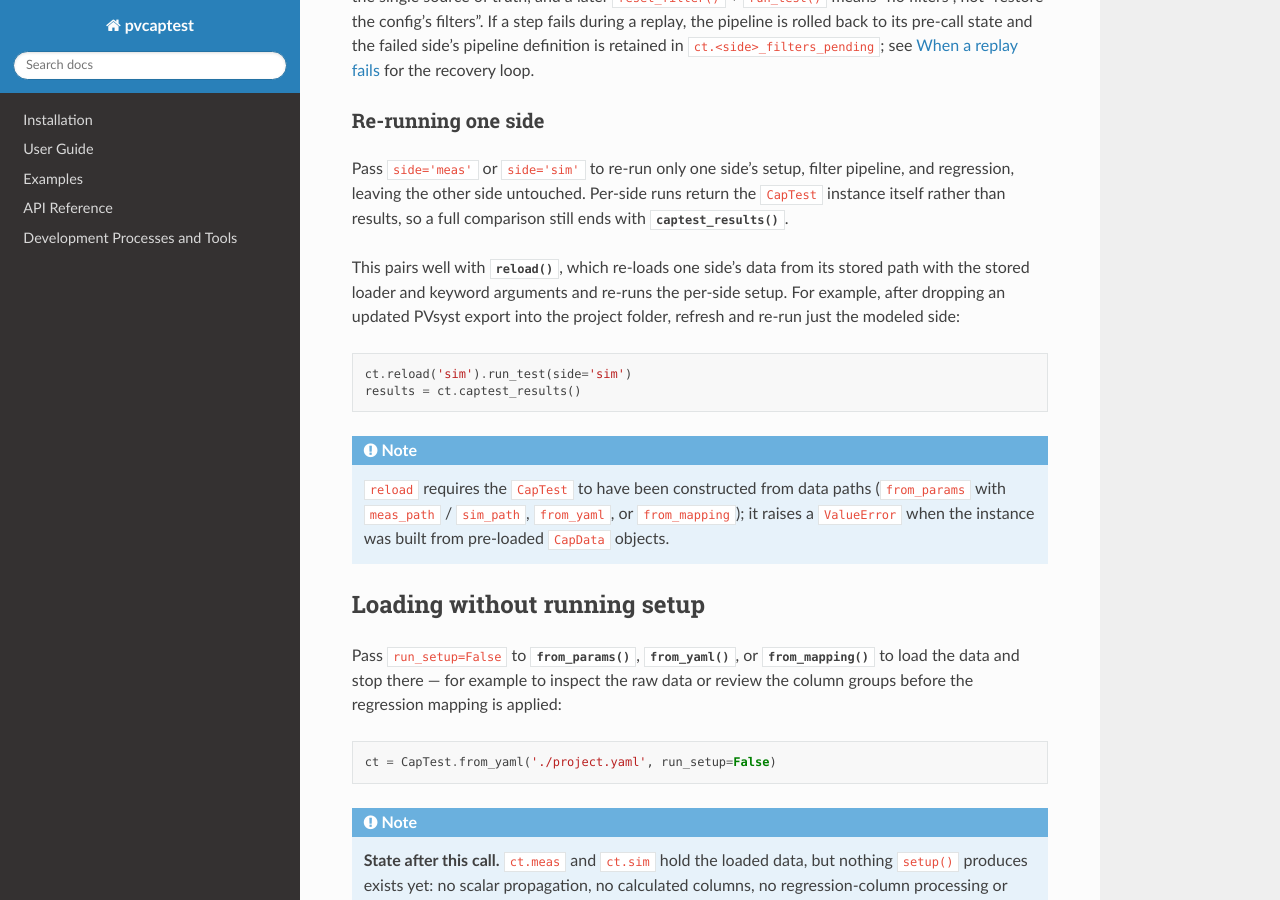
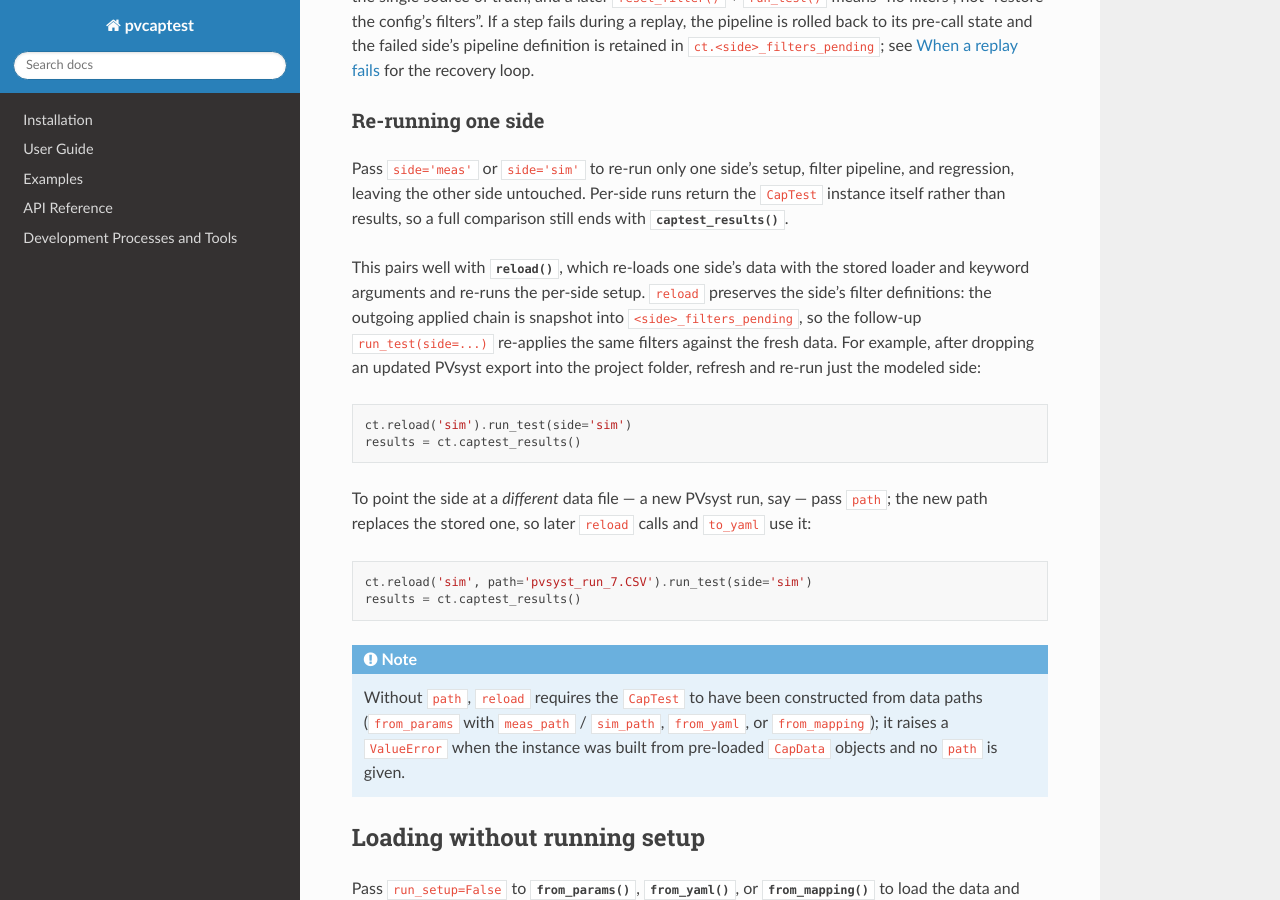
Before and after one commit to pvcaptest/pvcaptest, a Sphinx documentation site: the page built from docs/user_guide/captest.rst, in a window 1280 px wide and 900 px high, scrolled down 12020 px. Built offline with Sphinx 7.4.7 and the Read the Docs theme 3.1.0, drawn with Linux system fonts in a browser that asks for light colours; pages that are not in the unit, such as notebooks, are missing from menus.

Commit message:
feat: reload(path=...) points a side at a new data file
reload(side, path=...) stores the new path (used by later reloads and
to_yaml/to_mapping) and preserves the outgoing side's applied filter
chain as its pending config, so run_test(side=...) re-applies the same
filters against the fresh data. Closes the interactive new-PVsyst-file
workflow without touching private attributes.

Co-Authored-By: Claude Fable 5 <noreply@anthropic.com>

```diff
--- a/docs/user_guide/captest.rst
+++ b/docs/user_guide/captest.rst
@@ -636,22 +636,35 @@ runs return the ``CapTest`` instance itself rather than results, so a full
 comparison still ends with :py:meth:`~captest.captest.CapTest.captest_results`.
 
 This pairs well with :py:meth:`~captest.captest.CapTest.reload`, which
-re-loads one side's data from its stored path with the stored loader and
-keyword arguments and re-runs the per-side setup. For example, after dropping
-an updated PVsyst export into the project folder, refresh and re-run just the
-modeled side:
+re-loads one side's data with the stored loader and keyword arguments and
+re-runs the per-side setup. ``reload`` preserves the side's filter
+definitions: the outgoing applied chain is snapshot into
+``<side>_filters_pending``, so the follow-up ``run_test(side=...)``
+re-applies the same filters against the fresh data. For example, after
+dropping an updated PVsyst export into the project folder, refresh and
+re-run just the modeled side:
 
 .. code-block:: Python
 
     ct.reload('sim').run_test(side='sim')
     results = ct.captest_results()
 
+To point the side at a *different* data file — a new PVsyst run, say — pass
+``path``; the new path replaces the stored one, so later ``reload`` calls
+and ``to_yaml`` use it:
+
+.. code-block:: Python
+
+    ct.reload('sim', path='pvsyst_run_7.CSV').run_test(side='sim')
+    results = ct.captest_results()
+
 .. note::
 
-    ``reload`` requires the ``CapTest`` to have been constructed from data
-    paths (``from_params`` with ``meas_path`` / ``sim_path``, ``from_yaml``,
-    or ``from_mapping``); it raises a ``ValueError`` when the instance was
-    built from pre-loaded ``CapData`` objects.
+    Without ``path``, ``reload`` requires the ``CapTest`` to have been
+    constructed from data paths (``from_params`` with ``meas_path`` /
+    ``sim_path``, ``from_yaml``, or ``from_mapping``); it raises a
+    ``ValueError`` when the instance was built from pre-loaded ``CapData``
+    objects and no ``path`` is given.
 
 .. _load-only:
 
```
Also changed, not shown: CHANGELOG.md (+4 -0 lines), 2 other files.
